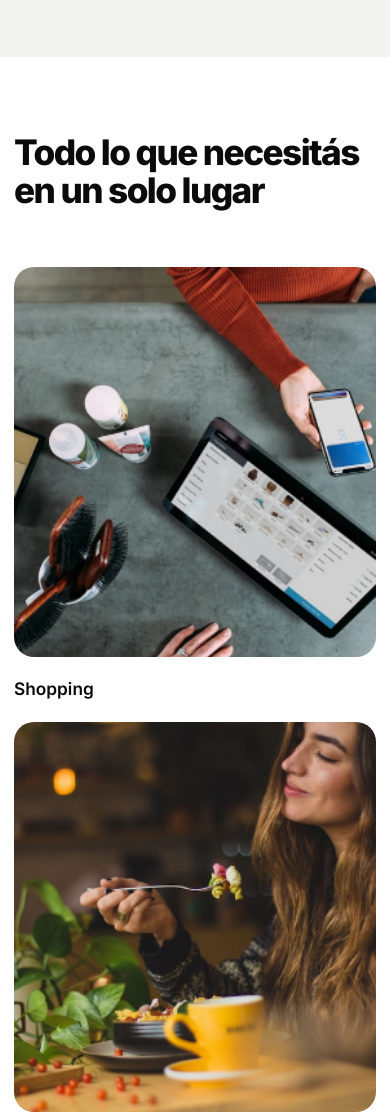
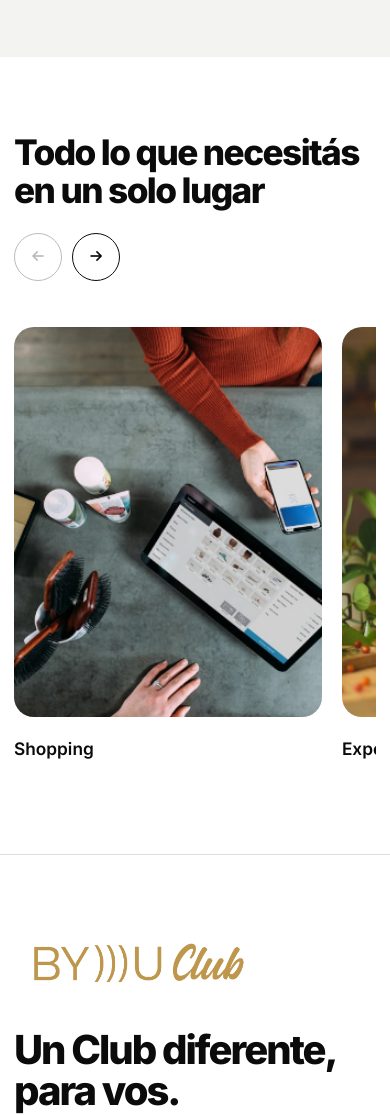
Before and after one commit to ByUrbana/byuclub, a plain HTML site: page index.html in a window 390 px wide. Shown: the part 1780-2895 px from the top of the page. Drawn offline with Linux system fonts and the light colour scheme.

Commit message:
Add manual category carousel controls

```diff
--- a/index.html
+++ b/index.html
@@ -80,8 +80,18 @@
     <!-- Services Section -->
     <section class="services">
         <div class="container">
-            <h2 class="services-title">Todo lo que necesitás en un solo lugar</h2>
-            <div class="services-grid">
+            <div class="services-heading">
+                <h2 class="services-title" id="categories-title">Todo lo que necesitás en un solo lugar</h2>
+                <div class="services-controls" aria-label="Controles de categorías">
+                    <button class="carousel-button carousel-button-prev" type="button" aria-label="Ver categoría anterior" aria-controls="categories-carousel">
+                        <i class="fas fa-arrow-left" aria-hidden="true"></i>
+                    </button>
+                    <button class="carousel-button carousel-button-next" type="button" aria-label="Ver categoría siguiente" aria-controls="categories-carousel">
+                        <i class="fas fa-arrow-right" aria-hidden="true"></i>
+                    </button>
+                </div>
+            </div>
+            <div class="services-grid" id="categories-carousel" role="region" aria-labelledby="categories-title" tabindex="0">
                 <div class="service-card">
                     <div class="service-image">
                         <img src="img/shopping.png" alt="Shopping" class="service-img">
--- a/script.js
+++ b/script.js
@@ -64,13 +64,51 @@ document.addEventListener('DOMContentLoaded', function() {
     }, observerOptions);
 
     // Observar elementos para animação
-    const animatedElements = document.querySelectorAll('.feature-card, .service-card, .testimonial-card');
+    const animatedElements = document.querySelectorAll('.feature-card, .testimonial-card');
     animatedElements.forEach(el => {
         el.style.opacity = '0';
         el.style.transform = 'translateY(30px)';
         el.style.transition = 'opacity 0.6s ease, transform 0.6s ease';
         observer.observe(el);
     });
+
+    // Navegación manual del carrusel de categorías
+    const categoriesCarousel = document.querySelector('#categories-carousel');
+    const previousCategoryButton = document.querySelector('.carousel-button-prev');
+    const nextCategoryButton = document.querySelector('.carousel-button-next');
+
+    if (categoriesCarousel && previousCategoryButton && nextCategoryButton) {
+        const getScrollStep = () => {
+            const firstCard = categoriesCarousel.querySelector('.service-card');
+            const gap = parseFloat(getComputedStyle(categoriesCarousel).columnGap) || 0;
+            return firstCard ? firstCard.getBoundingClientRect().width + gap : categoriesCarousel.clientWidth;
+        };
+
+        const updateCategoryButtons = () => {
+            const maxScroll = categoriesCarousel.scrollWidth - categoriesCarousel.clientWidth;
+            previousCategoryButton.disabled = categoriesCarousel.scrollLeft <= 2;
+            nextCategoryButton.disabled = categoriesCarousel.scrollLeft >= maxScroll - 2;
+        };
+
+        const moveCategories = (direction) => {
+            categoriesCarousel.scrollBy({
+                left: direction * getScrollStep(),
+                behavior: 'smooth'
+            });
+        };
+
+        previousCategoryButton.addEventListener('click', () => moveCategories(-1));
+        nextCategoryButton.addEventListener('click', () => moveCategories(1));
+        categoriesCarousel.addEventListener('scroll', updateCategoryButtons, { passive: true });
+        categoriesCarousel.addEventListener('keydown', (event) => {
+            if (event.key === 'ArrowLeft' || event.key === 'ArrowRight') {
+                event.preventDefault();
+                moveCategories(event.key === 'ArrowLeft' ? -1 : 1);
+            }
+        });
+        window.addEventListener('resize', updateCategoryButtons);
+        updateCategoryButtons();
+    }
 
     // Newsletter form
     const newsletterForm = document.querySelector('.newsletter-form');
--- a/styles.css
+++ b/styles.css
@@ -246,7 +246,6 @@ body {
 
 .services-title,
 .testimonials-title {
-  margin-bottom: 58px;
   color: var(--black);
   font-size: clamp(2.2rem, 4vw, 3.5rem);
   font-weight: 800;
@@ -258,13 +257,61 @@ body {
   max-width: 720px;
 }
 
+.services-heading {
+  display: flex;
+  align-items: flex-end;
+  justify-content: space-between;
+  gap: 32px;
+  margin-bottom: 58px;
+}
+
+.services-controls {
+  display: flex;
+  flex: 0 0 auto;
+  gap: 10px;
+}
+
+.carousel-button {
+  width: 48px;
+  height: 48px;
+  border: 1px solid var(--black);
+  border-radius: 50%;
+  background: var(--white);
+  color: var(--black);
+  cursor: pointer;
+  transition: background 0.2s ease, color 0.2s ease, opacity 0.2s ease;
+}
+
+.carousel-button:hover:not(:disabled) {
+  background: var(--black);
+  color: var(--white);
+}
+
+.carousel-button:disabled {
+  opacity: 0.28;
+  cursor: default;
+}
+
 .services-grid {
   display: grid;
-  grid-template-columns: repeat(4, 1fr);
+  grid-auto-flow: column;
+  grid-auto-columns: calc((100% - 40px) / 3);
   gap: 20px;
+  overflow-x: auto;
+  padding: 4px 2px 16px;
+  scroll-behavior: smooth;
+  scroll-snap-type: x mandatory;
+  scrollbar-width: none;
+  overscroll-behavior-inline: contain;
+}
+
+.services-grid::-webkit-scrollbar {
+  display: none;
 }
 
 .service-card {
+  min-width: 0;
+  scroll-snap-align: start;
   text-align: left;
 }
 
@@ -465,7 +512,9 @@ body {
 .cta-button:focus-visible,
 .newsletter-button:focus-visible,
 .social-link:focus-visible,
-.newsletter-input:focus-visible {
+.newsletter-input:focus-visible,
+.carousel-button:focus-visible,
+.services-grid:focus-visible {
   outline: 2px solid currentColor;
   outline-offset: 3px;
 }
@@ -494,7 +543,7 @@ body {
   }
 
   .services-grid {
-    grid-template-columns: repeat(2, 1fr);
+    grid-auto-columns: calc((100% - 20px) / 2);
   }
 
   .about-content {
@@ -542,6 +591,11 @@ body {
     padding: 76px 0;
   }
 
+  .services-heading {
+    align-items: center;
+    margin-bottom: 42px;
+  }
+
   .footer-content {
     grid-template-columns: 1fr;
   }
@@ -552,8 +606,14 @@ body {
     width: min(100% - 28px, 1200px);
   }
 
+  .services-heading {
+    align-items: flex-start;
+    flex-direction: column;
+    gap: 24px;
+  }
+
   .services-grid {
-    grid-template-columns: 1fr;
+    grid-auto-columns: 86%;
   }
 
   .service-image {
```
